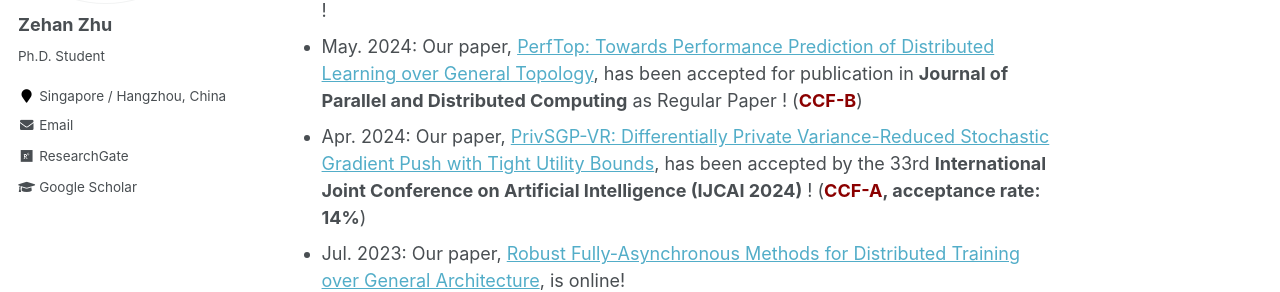
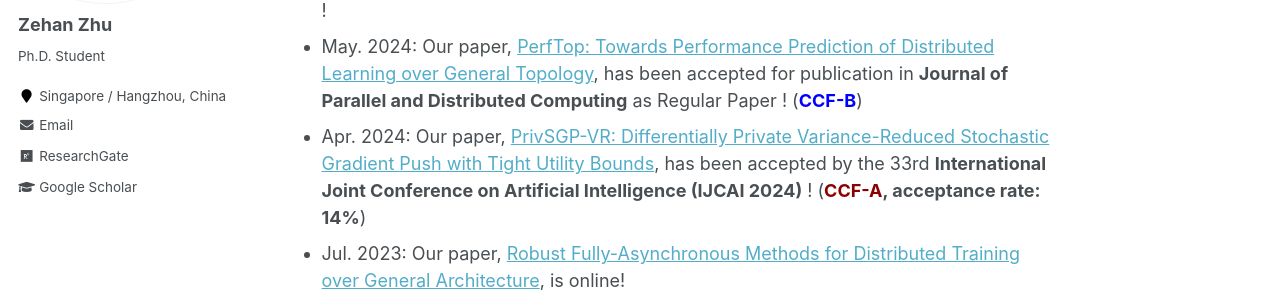
Before and after one commit to zehanzhu/zehanzhu.github.io, a Jekyll site: the page built from _pages/about.md, in a window 1280 px wide and 900 px high, scrolled down 894 px. Shown: the part 166-458 px from the top of the window. Built offline with Jekyll 4.4.1, drawn with Linux system fonts in a browser that asks for light colours.

Commit message:
Update about.md

```diff
--- a/_pages/about.md
+++ b/_pages/about.md
@@ -34,7 +34,7 @@ Recent News
 ======
 * Apr. 2025: Our paper, [Dyn-D<sup>2</sup>P: Dynamic Differentially Private Decentralized Learning with Provable Utility Guarantee](), has been accepted by the 34th **International Joint Conference on Artificial Intelligence (IJCAI 2025)** ! (**<span style="color:#8B0000">CCF-A</span>, acceptance rate: 19.3%**)
 * Jun. 2024: Our paper, [R-FAST: Robust Fully-Asynchronous Stochastic Gradient Tracking over General Topology](https://ieeexplore.ieee.org/abstract/document/10660468), has been accepted for publication in **IEEE Transactions on Signal and Information Processing over Networks** as Regular Paper !
-* May. 2024: Our paper, [PerfTop: Towards Performance Prediction of Distributed Learning over General Topology](https://www.sciencedirect.com/science/article/abs/pii/S0743731524000868), has been accepted for publication in **Journal of Parallel and Distributed Computing** as Regular Paper ! (**<span style="color:#8B0000">CCF-B</span>**)
+* May. 2024: Our paper, [PerfTop: Towards Performance Prediction of Distributed Learning over General Topology](https://www.sciencedirect.com/science/article/abs/pii/S0743731524000868), has been accepted for publication in **Journal of Parallel and Distributed Computing** as Regular Paper ! (**<span style="color:blue; font-weight:bold">CCF-B</span>**)
 * Apr. 2024: Our paper, [PrivSGP-VR: Differentially Private Variance-Reduced Stochastic Gradient Push with Tight Utility Bounds](https://www.ijcai.org/proceedings/2024/635), has been accepted by the 33rd **International Joint Conference on Artificial Intelligence (IJCAI 2024)** ! (**<span style="color:#8B0000">CCF-A</span>, acceptance rate: 14%**)
 * Jul. 2023: Our paper, [Robust Fully-Asynchronous Methods for Distributed Training over General Architecture](https://arxiv.org/abs/2307.11617), is online!
 * Jul. 2023: Our paper, [Asynchronous Byzantine-Robust Stochastic Aggregation with Variance Reduction for Distributed Learning](https://ieeexplore.ieee.org/abstract/document/10383346), has been accepted by the 62nd **IEEE Conference on Decision and Control (CDC)** !
```
